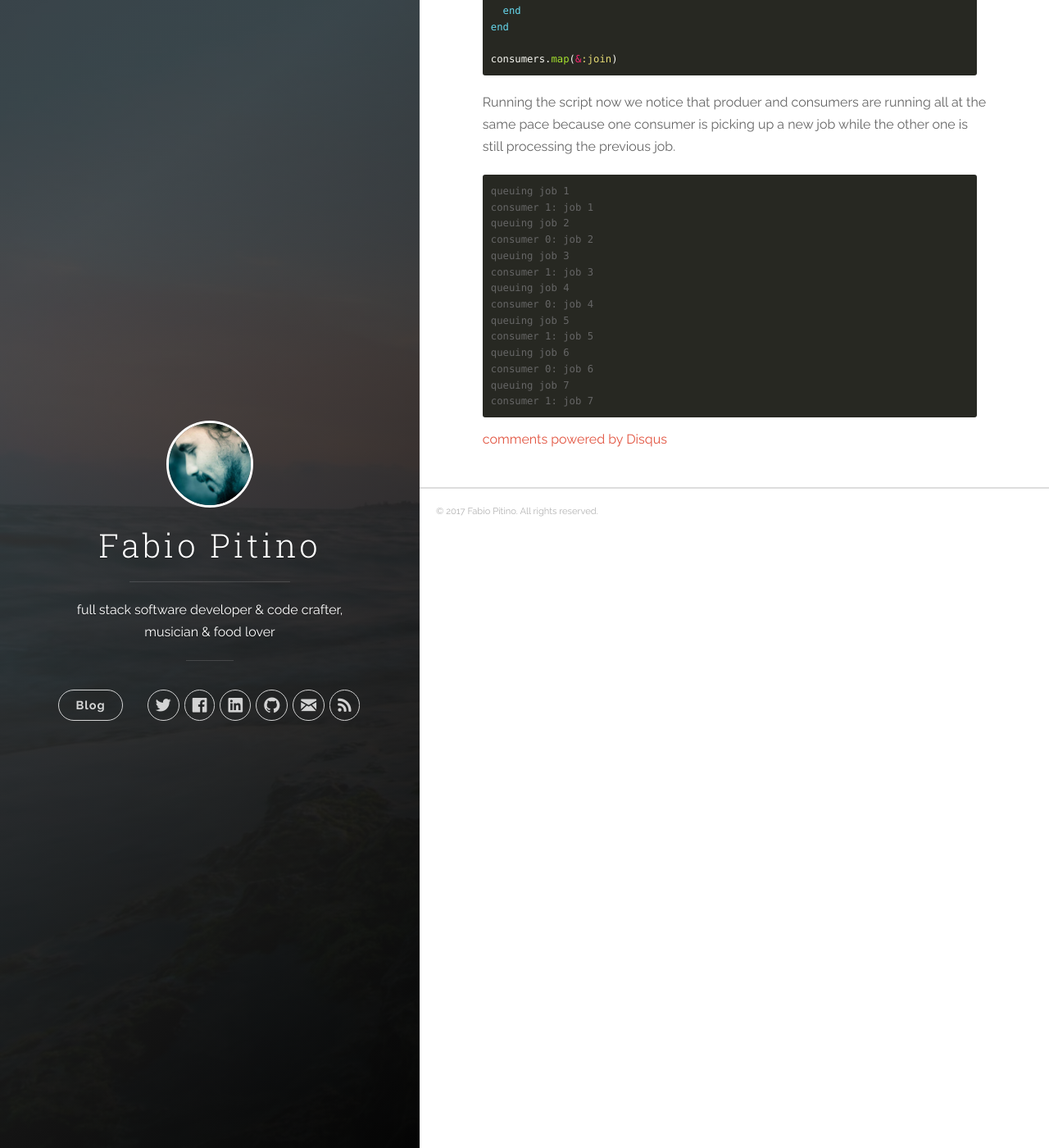
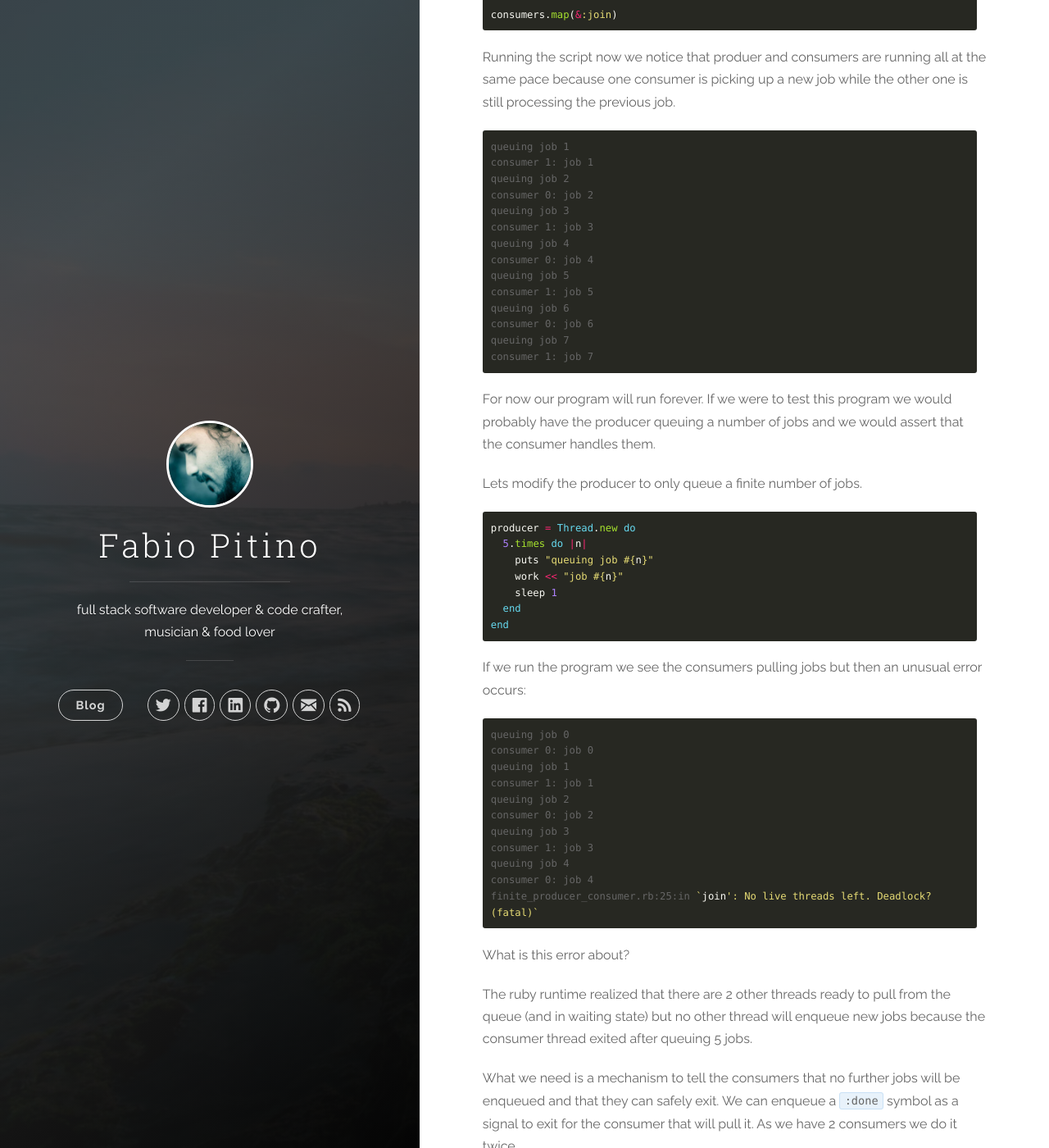
Before and after one commit to hspazio/hspazio.github.io, a Jekyll site: the page built from _posts/2017-10-31-ruby-threads-and-queues.markdown, in a window 1280 px wide and 1400 px high, scrolled down 3046 px. Shown: the whole window at 82% size. Built offline with Jekyll 4.4.1, drawn with Linux system fonts in a browser that asks for light colours; nearby versions of some CDN libraries; comment, search, counter and statistics services are not loaded; some of the changed text lies outside the part shown.

Commit message:
finishing draft

```diff
--- a/_posts/2017-10-31-ruby-threads-and-queues.markdown
+++ b/_posts/2017-10-31-ruby-threads-and-queues.markdown
@@ -125,3 +124,69 @@
 queuing job 7
 consumer 1: job 7
 {% endhighlight %}
+
+For now our program will run forever. If we were to test this program we would probably have the producer queuing a number of jobs and we would assert that the consumer handles them.
+
+Lets modify the producer to only queue a finite number of jobs.
+
+{% highlight ruby %}
+producer = Thread.new do
+  5.times do |n|
+    puts "queuing job #{n}"
+    work << "job #{n}"
+    sleep 1
+  end
+end
+{% endhighlight %}
+
+If we run the program we see the consumers pulling jobs but then an unusual error occurs:
+
+{% highlight bash %}
+queuing job 0
+consumer 0: job 0
+queuing job 1
+consumer 1: job 1
+queuing job 2
+consumer 0: job 2
+queuing job 3
+consumer 1: job 3
+queuing job 4
+consumer 0: job 4
+finite_producer_consumer.rb:25:in `join': No live threads left. Deadlock? (fatal)`
+{% endhighlight %}
+
+What is this error about?
+
+The ruby runtime realized that there are 2 other threads ready to pull from the queue (and in waiting state) but no other thread will enqueue new jobs because the consumer thread exited after queuing 5 jobs.
+
+What we need is a mechanism to tell the consumers that no further jobs will be enqueued and that they can safely exit. We can enqueue a `:done` symbol as a signal to exit for the consumer that will pull it. As we have 2 consumers we do it twice.
+
+{% highlight ruby %}
+producer = Thread.new do
+  5.times do |n|
+    puts "queuing job #{n}"
+    work << "job #{n}"
+    sleep 1
+  end
+
+  # line added
+  num_consumers.times { work << :done }
+end
+{% endhighlight %}
+
+On the consumer side we have to check whether the job is the special case `:done` and interrupt the loop if so.
+
+{% highlight ruby %}
+consumers = Array.new(num_consumers) do |n|
+  Thread.new do
+    loop do
+      job = work.pop
+      break if job == :done  # line added
+      puts "consumer #{n}: #{job}"
+      sleep 2  # simulate some work to do
+    end
+  end
+end
+{% endhighlight %}
+
+With this small change our script is now able to exit graceully because there are no more threads hanging around.
```
Also changed, not shown: other parts of _posts/2017-10-31-ruby-threads-and-queues.markdown (+0 -1 lines).
